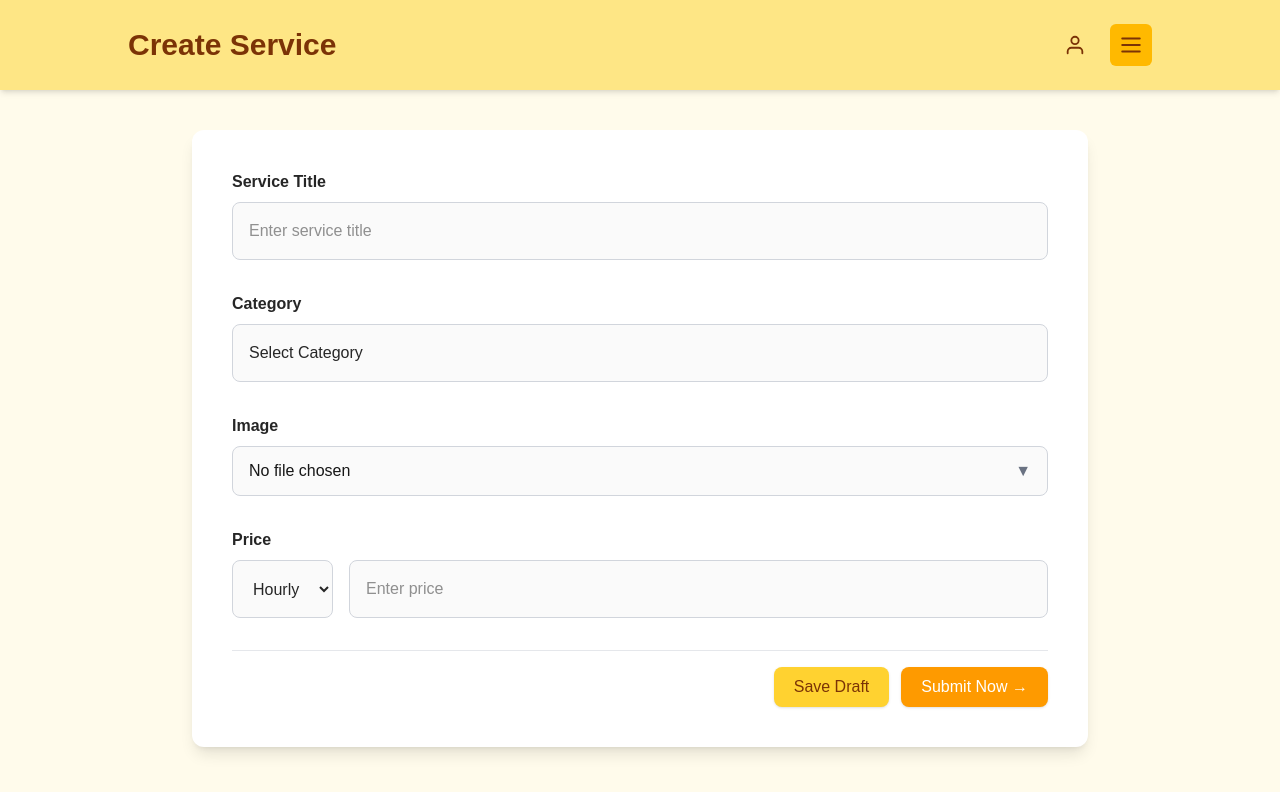
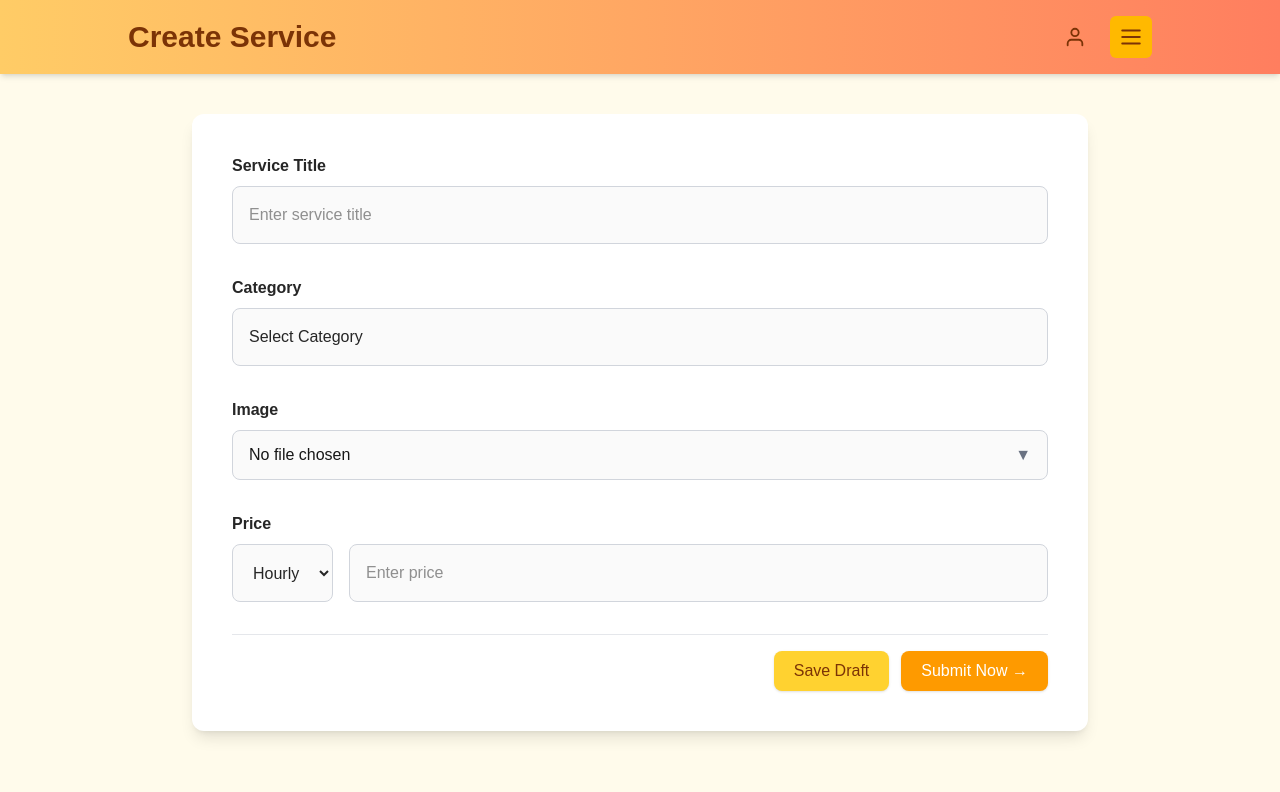
Before and after one commit to Maninder05/handyman_website, a Next.js app in the folder frontend/: page /create-service in a window 1280 px wide. Shown: the top 792 px of the page. Built offline with nearby package versions, Linux system fonts and the light colour scheme.

Commit message:
Update page.tsx

```diff
--- a/frontend/app/create-service/page.tsx
+++ b/frontend/app/create-service/page.tsx
@@ -111,7 +111,7 @@ export default function CreateService() {
   return (
     <div className="min-h-screen bg-amber-50 flex flex-col">
       {/* Header with dropdowns */}
-      <header className="bg-amber-200 p-6 shadow-md relative">
+      <header className="bg-gradient-to-r from-[#FFCC66] to-[#FF7E5F] shadow-md relative py-4 px-4">
         <div className="max-w-5xl mx-auto flex items-center justify-between">
           <h1 className="text-3xl font-bold text-amber-900">Create Service</h1>
 
```
